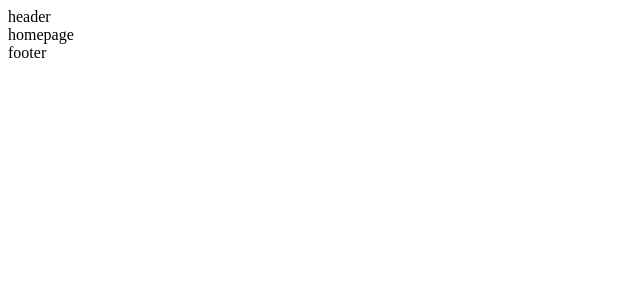
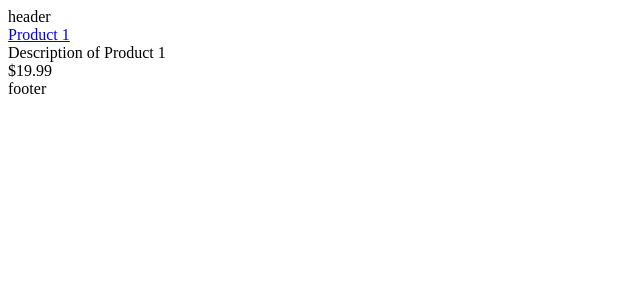
Before and after one commit to TOUnail/ecommerce, a Next.js app: page / in a window 1280 px wide. Shown: the top 300 px of the page, without its empty margins (0-640 px from the left). Built offline with nearby package versions, Linux system fonts and the light colour scheme.

Commit message:
static products and map products

```diff
--- /dev/null
+++ b/content/product-1.md
@@ -0,0 +1,11 @@
+---
+name: Product 1
+description: Description of Product 1
+price: 1999
+---
+
+Lorem ipsum dolor sit amet, consectetur adipiscing elit. Curabitur vel convallis nibh. Duis luctus nulla sit amet nibh tempus porta. Nulla eleifend odio a dapibus gravida.
+
+Quisque efficitur non lectus nec pharetra. Vestibulum rutrum, lorem a porta euismod, nibh ex tincidunt eros, in mollis libero erat a dolor. Donec efficitur commodo eros, eu lacinia nunc consectetur ut. Donec id arcu vitae nisi tristique porttitor. Maecenas eleifend tristique libero non hendrerit.
+
+In at bibendum metus. Integer bibendum metus nibh, vel congue sem pulvinar eu. Vestibulum fringilla arcu lacus, vestibulum ultrices purus volutpat sit amet.
--- a/package.json
+++ b/package.json
@@ -6,11 +6,14 @@
   "scripts": {
     "dev": "next dev",
     "build": "next build",
-    "start": "next start"
+    "start": "next start",
+    "export": "next export"
   },
   "author": "Alex Tou",
   "license": "ISC",
   "dependencies": {
+    "axios": "^0.21.1",
+    "gray-matter": "^4.0.2",
     "next": "^10.0.5",
     "react": "^17.0.1",
     "react-dom": "^17.0.1"
--- a/pages/index.js
+++ b/pages/index.js
@@ -1,2 +1,35 @@
-const Homepage = () => <div>homepage</div>;
+import Link from "next/link";
+import fs from "fs";
+import matter from "gray-matter";
+const Homepage = (props) => {
+  console.log(props);
+  return props.products.map((product) => (
+    <div>
+      <Link href={product.slug}>
+        <a>{product.name}</a>
+      </Link>
+      <div>{product.description}</div>
+      <div>${product.price / 100}</div>
+    </div>
+  ));
+};
+export const getStaticProps = async () => {
+  const directory = `${process.cwd()}/content`;
+  const filenames = fs.readdirSync(directory);
+  const products = filenames.map((filename) => {
+    const content = fs.readFileSync(`${directory}/${filename}`).toString();
+    const { data } = matter(content);
+    const slug = `/products/${filename.replace(".md", "")}`;
+    const product = {
+      ...data,
+      slug,
+    };
+    return product;
+  });
+  return {
+    props: {
+      products,
+    },
+  };
+};
 export default Homepage;
```
Also changed, not shown: 1 other file (tests, documents, lock files or other folders).
